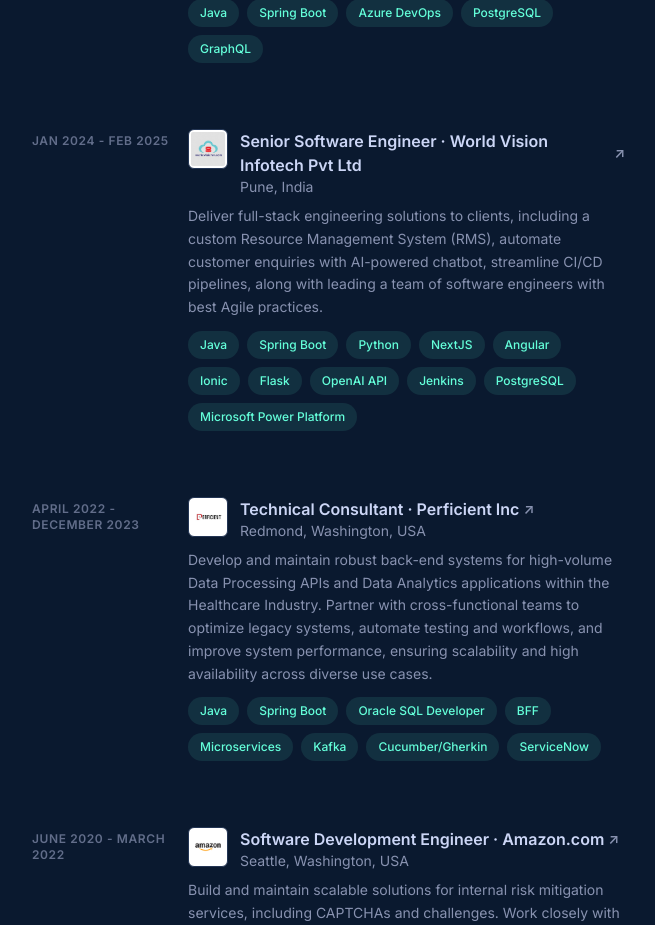
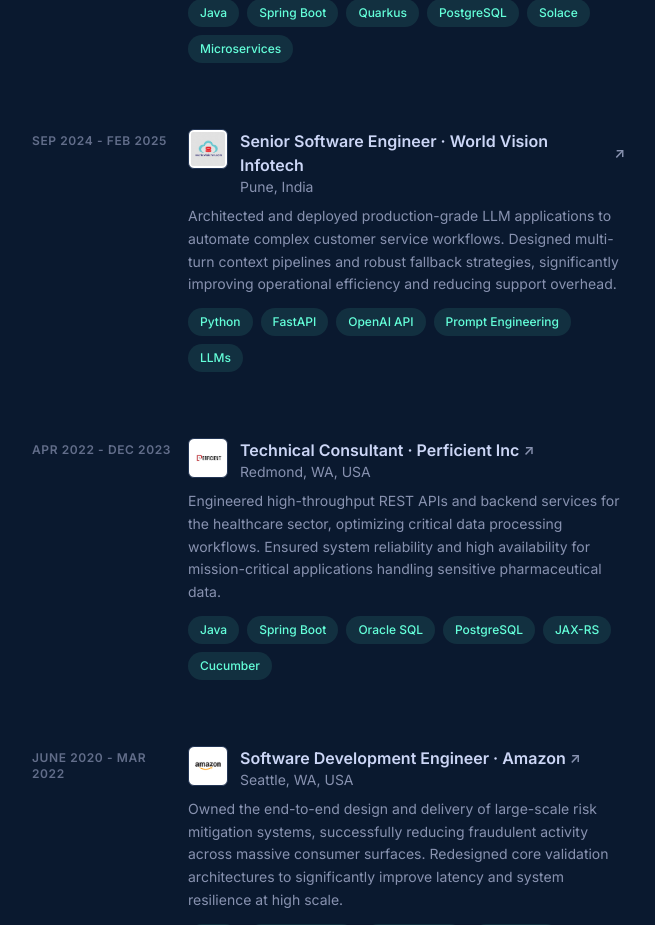
Before and after one commit to advait-d/portfolio, a Next.js app: page / in a window 1280 px wide. Shown: the part 1175-2100 px from the top of the page, without its empty margins (553-1208 px from the left). Built offline with nearby package versions, Linux system fonts and the light colour scheme.

Commit message:
refactor: update experience section with revised job descriptions, updated skill sets, and corrected formatting

```diff
--- a/src/components/Experience.tsx
+++ b/src/components/Experience.tsx
@@ -13,84 +13,53 @@
 }
 
 const experiences: Job[] = [
-    {
+  {
     title: "Software Engineer (Consultant)",
     company: "Capgemini",
     location: "Bangalore, India",
     period: "Mar 2025 - Present",
     description: [
-      "Provide end-to-end software engineering solutions for retail banking systems, contributing to critical operational and functional improvements across digital banking, customer onboarding, and transaction processing platforms.",
+      "Architecting scalable, event-driven microservices for large-scale retail banking platforms. ",
+      "Implementing robust messaging patterns to guarantee data consistency and leading major tech-stack modernizations across the core infrastructure."
     ],
     logo: "/company logos/capgemini.jpg",
-    skills: [
-      "Java",
-      "Spring Boot",
-      "Azure DevOps",
-      "PostgreSQL",
-      "GraphQL",
-    ],
+    skills: ["Java", "Spring Boot", "Quarkus", "PostgreSQL", "Solace", "Microservices"],
   },
   {
     title: "Senior Software Engineer",
-    company: "World Vision Infotech Pvt Ltd",
+    company: "World Vision Infotech",
     location: "Pune, India",
-    period: "Jan 2024 - Feb 2025",
+    period: "Sep 2024 - Feb 2025",
     description: [
-      "Deliver full-stack engineering solutions to clients, including a custom Resource Management System (RMS), automate customer enquiries with AI-powered chatbot, streamline CI/CD pipelines, along with leading a team of software engineers with best Agile practices.",
+      "Architected and deployed production-grade LLM applications to automate complex customer service workflows. ",
+      "Designed multi-turn context pipelines and robust fallback strategies, significantly improving operational efficiency and reducing support overhead."
     ],
     logo: "/company logos/WVIT.png",
-    skills: [
-      "Java",
-      "Spring Boot",
-      "Python",
-      "NextJS",
-      "Angular",
-      "Ionic",
-      "Flask",
-      "OpenAI API",
-      "Jenkins",
-      "PostgreSQL",
-      "Microsoft Power Platform",
-    ],
+    skills: ["Python", "FastAPI", "OpenAI API", "Prompt Engineering", "LLMs"],
   },
   {
     title: "Technical Consultant",
     company: "Perficient Inc",
-    location: "Redmond, Washington, USA",
-    period: "April 2022 - December 2023",
+    location: "Redmond, WA, USA",
+    period: "Apr 2022 - Dec 2023",
     description: [
-      "Develop and maintain robust back-end systems for high-volume Data Processing APIs and Data Analytics applications within the Healthcare Industry. Partner with cross-functional teams to optimize legacy systems, automate testing and workflows, and improve system performance, ensuring scalability and high availability across diverse use cases.",
+      "Engineered high-throughput REST APIs and backend services for the healthcare sector, optimizing critical data processing workflows. ",
+      "Ensured system reliability and high availability for mission-critical applications handling sensitive pharmaceutical data."
     ],
     logo: "/company logos/Perficient_Logo.png",
-    skills: [
-      "Java",
-      "Spring Boot",
-      "Oracle SQL Developer",
-      "BFF",
-      "Microservices",
-      "Kafka",
-      "Cucumber/Gherkin",
-      "ServiceNow",
-    ],
+    skills: ["Java", "Spring Boot", "Oracle SQL", "PostgreSQL", "JAX-RS", "Cucumber"],
   },
   {
     title: "Software Development Engineer",
-    company: "Amazon.com",
-    location: "Seattle, Washington, USA",
-    period: "June 2020 - March 2022",
+    company: "Amazon",
+    location: "Seattle, WA, USA",
+    period: "June 2020 - Mar 2022",
     description: [
-      "Build and maintain scalable solutions for internal risk mitigation services, including CAPTCHAs and challenges. Work closely with cross-functional teams, including developers, designers, and product managers, to implement and improve risk mitigation solutions.",
+      "Owned the end-to-end design and delivery of large-scale risk mitigation systems, successfully reducing fraudulent activity across massive consumer surfaces. ",
+      "Redesigned core validation architectures to significantly improve latency and system resilience at high scale."
     ],
     logo: "/company logos/amazon-logo.png",
-    skills: [
-      "Java",
-      "Spring MVC",
-      "AWS",
-      "Pub-Sub",
-      "TypeScript",
-      "Jupyter Notebooks",
-      "Microservices",
-    ],
+    skills: ["Java", "AWS SQS/SNS", "AWS Lambda", "DynamoDB", "Microservices"],
   },
 ];
 
```
